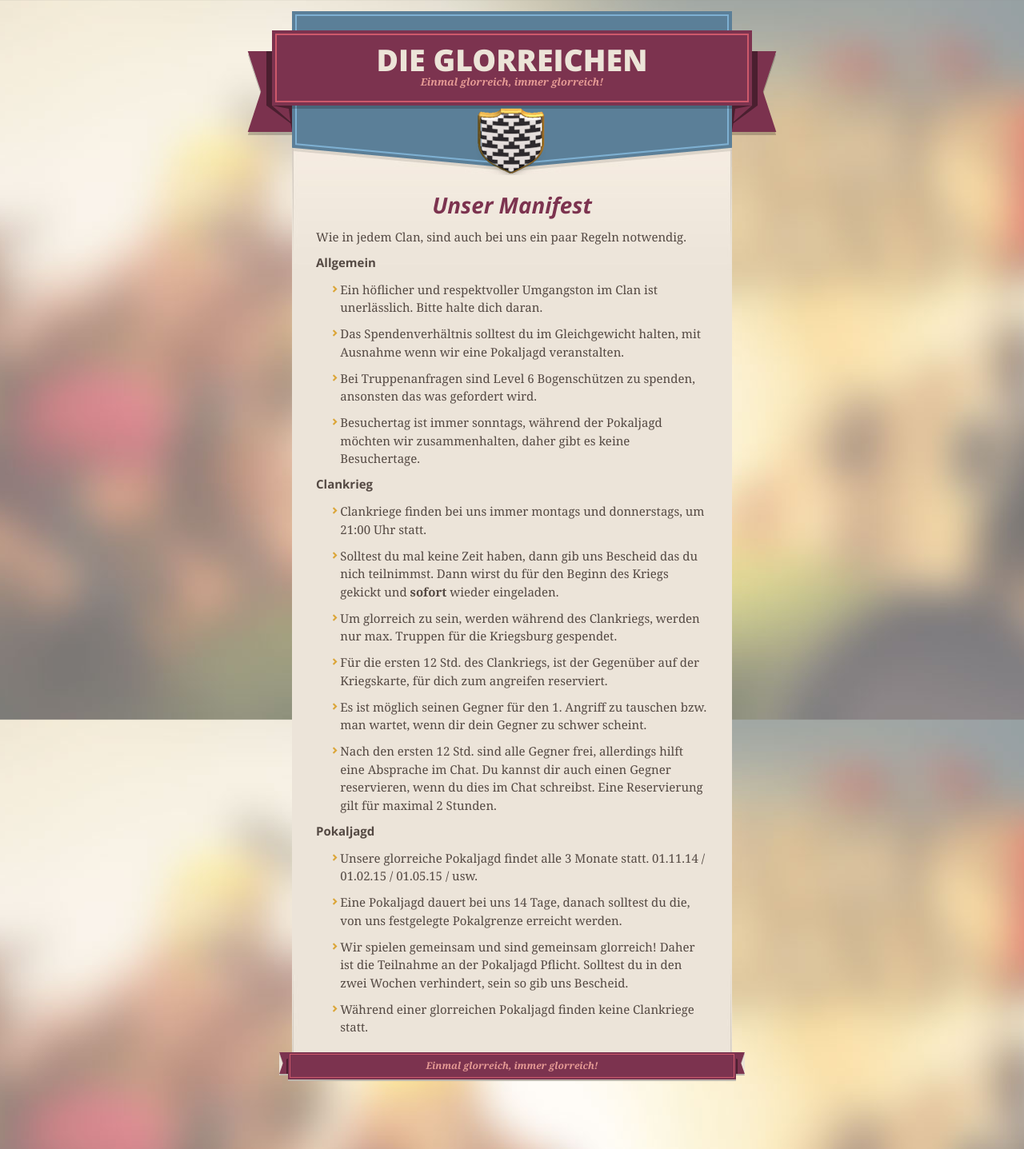
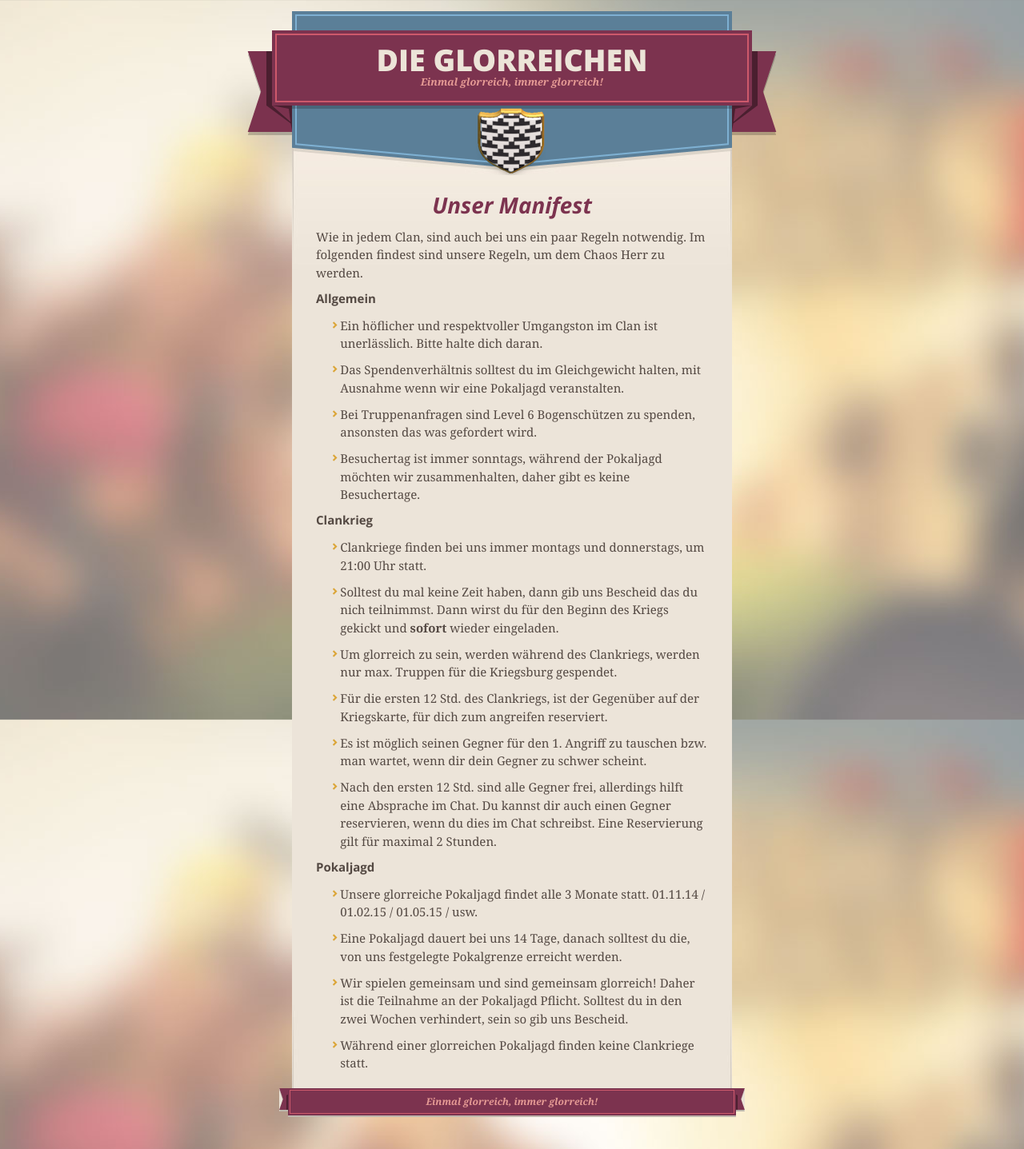
Before and after one commit to glorreich/glorreich.github.io, a Jekyll site: the page built from _posts/2014-11-20-manifest.markdown, in a window 1280 px wide. Shown: the whole page at 80% size. Built offline with Jekyll 4.4.1, drawn with Linux system fonts in a browser that asks for light colours; nearby versions of some CDN libraries.

Commit message:
Update 2014-11-20-manifest.markdown

```diff
--- a/_posts/2014-11-20-manifest.markdown
+++ b/_posts/2014-11-20-manifest.markdown
@@ -6,7 +6,7 @@
 tags: manifest
 ---
 
-Wie in jedem Clan, sind auch bei uns ein paar Regeln notwendig.
+Wie in jedem Clan, sind auch bei uns ein paar Regeln notwendig. Im folgenden findest sind unsere Regeln, um dem Chaos Herr zu werden.
 
 # Allgemein
 
```
